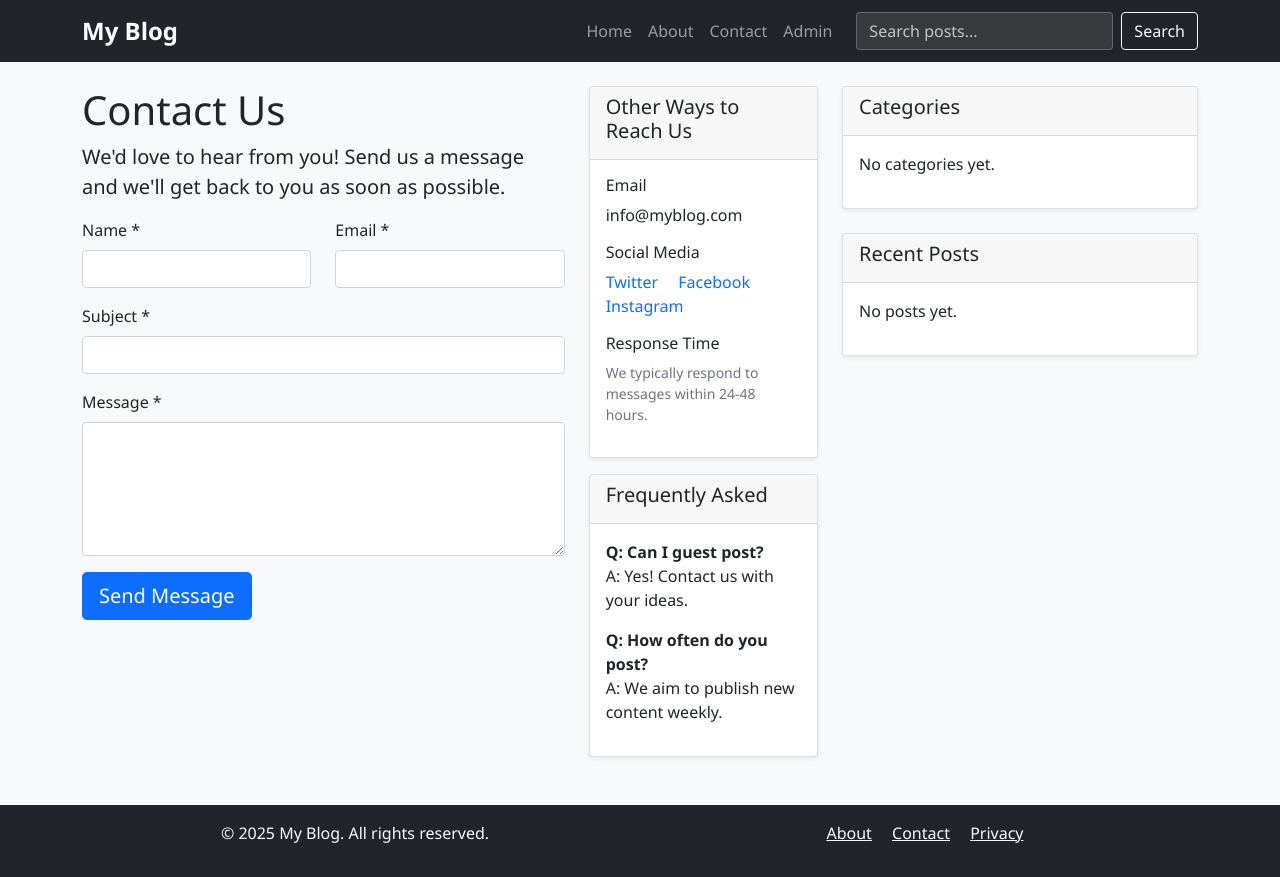
After one commit to Riteshhpawar23/Blogsite, a Django app: page /contact/ in a window 1280 px wide. The commit adds this page. Run offline with Django 5.2, Linux system fonts and the light colour scheme.

Commit message:
Blogsite updated

```diff
--- a/templates/base.html
+++ b/templates/base.html
@@ -20,6 +20,12 @@
                 <ul class="navbar-nav ms-auto">
                     <li class="nav-item">
                         <a class="nav-link" href="{% url 'blog:post_list' %}">Home</a>
+                    </li>
+                    <li class="nav-item">
+                        <a class="nav-link" href="{% url 'about' %}">About</a>
+                    </li>
+                    <li class="nav-item">
+                        <a class="nav-link" href="{% url 'contact' %}">Contact</a>
                     </li>
                     <li class="nav-item">
                         <a class="nav-link" href="/admin/">Admin</a>
@@ -85,7 +91,16 @@
     <!-- Footer -->
     <footer class="bg-dark text-light text-center py-3 mt-5">
         <div class="container">
-            <p>&copy; 2025 My Blog. All rights reserved.</p>
+            <div class="row">
+                <div class="col-md-6">
+                    <p>&copy; 2025 My Blog. All rights reserved.</p>
+                </div>
+                <div class="col-md-6">
+                    <a href="{% url 'about' %}" class="text-light me-3">About</a>
+                    <a href="{% url 'contact' %}" class="text-light me-3">Contact</a>
+                    <a href="{% url 'privacy' %}" class="text-light">Privacy</a>
+                </div>
+            </div>
         </div>
     </footer>
 
--- /dev/null
+++ b/templates/contact.html
@@ -0,0 +1,84 @@
+{% extends 'base.html' %}
+
+{% block title %}Contact Us - My Blog{% endblock %}
+
+{% block content %}
+<div class="row">
+    <div class="col-lg-8">
+        <h1>Contact Us</h1>
+
+        {% if messages %}
+            {% for message in messages %}
+            <div class="alert alert-{{ message.tags }} alert-dismissible fade show" role="alert">
+                {{ message }}
+                <button type="button" class="btn-close" data-bs-dismiss="alert"></button>
+            </div>
+            {% endfor %}
+        {% endif %}
+
+        <p class="lead">
+            We'd love to hear from you! Send us a message and we'll get back to you as soon as possible.
+        </p>
+
+        <form method="post" class="mb-4">
+            {% csrf_token %}
+            <div class="row">
+                <div class="col-md-6 mb-3">
+                    <label for="name" class="form-label">Name *</label>
+                    <input type="text" class="form-control" id="name" name="name" required>
+                </div>
+                <div class="col-md-6 mb-3">
+                    <label for="email" class="form-label">Email *</label>
+                    <input type="email" class="form-control" id="email" name="email" required>
+                </div>
+            </div>
+            <div class="mb-3">
+                <label for="subject" class="form-label">Subject *</label>
+                <input type="text" class="form-control" id="subject" name="subject" required>
+            </div>
+            <div class="mb-3">
+                <label for="message" class="form-label">Message *</label>
+                <textarea class="form-control" id="message" name="message" rows="5" required></textarea>
+            </div>
+            <button type="submit" class="btn btn-primary btn-lg">Send Message</button>
+        </form>
+    </div>
+
+    <div class="col-lg-4">
+        <div class="card">
+            <div class="card-header">
+                <h5>Other Ways to Reach Us</h5>
+            </div>
+            <div class="card-body">
+                <h6>Email</h6>
+                <p>info@myblog.com</p>
+
+                <h6>Social Media</h6>
+                <p>
+                    <a href="#" class="text-decoration-none me-3">Twitter</a>
+                    <a href="#" class="text-decoration-none me-3">Facebook</a>
+                    <a href="#" class="text-decoration-none">Instagram</a>
+                </p>
+
+                <h6>Response Time</h6>
+                <p class="text-muted small">
+                    We typically respond to messages within 24-48 hours.
+                </p>
+            </div>
+        </div>
+
+        <div class="card mt-3">
+            <div class="card-header">
+                <h5>Frequently Asked</h5>
+            </div>
+            <div class="card-body">
+                <p><strong>Q: Can I guest post?</strong><br>
+                A: Yes! Contact us with your ideas.</p>
+
+                <p><strong>Q: How often do you post?</strong><br>
+                A: We aim to publish new content weekly.</p>
+            </div>
+        </div>
+    </div>
+</div>
+{% endblock %}
```
Also changed, not shown: templates/terms.html (added, +76 -0 lines).
